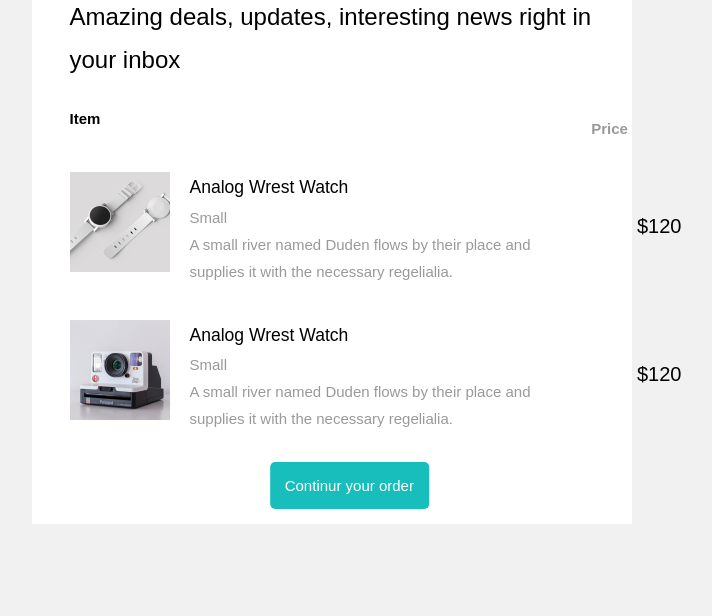
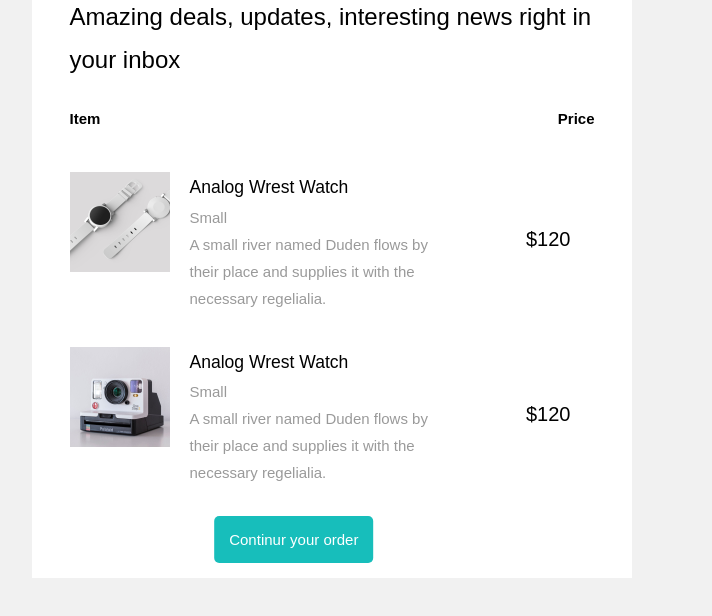
Before and after one commit to maysould/labwork, a plain HTML site: page lw/index.html in a window 1280 px wide. Shown: the part 160-776 px from the top of the page, without its empty margins (308-1020 px from the left). Drawn offline with Linux system fonts and the light colour scheme.

Commit message:
Add files via upload

```diff
--- a/lw/index.html
+++ b/lw/index.html
@@ -11,7 +11,7 @@
   <div class="container">
     <table>
       <tr>
-        <td  class="bg_whitee">
+        <td  class="bg_white">
 		      <table>
 		        <tr>
 			        <td class="logo">
@@ -34,10 +34,10 @@
 	    </tr>
     </table>
 
-    <table class="bg_whitee">
+    <table class="bg_white">
       <tr>
-		    <th class="bg_whitee_item">Item</th>
-		    <th class="bg_item_price">Price</th>
+		    <th class="bg_white_item">Item</th>
+		    <th class="bg_white_price">Price</th>
 	    </tr>
 	    <tr>
 		    <td>
--- a/lw/style.css
+++ b/lw/style.css
@@ -1,4 +1,4 @@
-html,body {
+html, body {
   margin: 0 auto !important;
   padding: 0 !important;
   height: 100% !important;
@@ -13,7 +13,7 @@ body {
   font-weight: 400;
   font-size: 15px;
   line-height: 1.8;
-	color: rgba(0,0,0,0.4);
+  color: rgba(0, 0, 0, 0.4);
 }
 
 table {
@@ -24,20 +24,18 @@ table {
   margin: 0 auto;
 }
 
-
-
 a {
   text-decoration: none;
+  padding-bottom: 15px;
 }
 
-
-.bg_whitee {
+.bg_white {
   background: #ffffff;
   padding: 1em 2.5em 0 0;
 }
 
-.bg_whitee td {
-  text-align:left;
+.bg_white td {
+  text-align: left;
   padding: 0 2.5em;
   width: 80%;
 }
@@ -80,7 +78,7 @@ h1, h2, h3, h4, h5, h6 {
 }
 
 .hero .text {
-	color: rgba(0,0,0,.3);
+  color: rgba(0, 0, 0, .3);
 }
 
 .hero .text h2 {
@@ -142,43 +140,48 @@ h1, h2, h3, h4, h5, h6 {
 
 .price {
   width: 20%;
-  text-align:left;
+  text-align: left;
   padding: 0 2.5em;
   color: #000;
   font-size: 20px;
 }
 
-.bg_whitee_item {
+.bg_white_item {
   width: 80%;
-  text-align:left;
+  text-align: left;
   padding: 0 2.5em;
   color: #000;
   padding-bottom: 20px;
 }
 
-._price {
+.bg_white_price {
   width: 20%;
-  text-align:right;
+  text-align: right;
   padding: 0 2.5em;
   color: #000;
   padding-bottom: 20px
 }
 
 /* iPhone 4, 4S, 5, 5S, 5C, and 5SE */
+
 @media only screen and (min-device-width: 320px) and (max-device-width: 374px) {
-  u ~ div .email-container {
+  u~div .email-container {
     min-width: 320px !important;
   }
 }
+
 /* iPhone 6, 6S, 7, 8, and X */
+
 @media only screen and (min-device-width: 375px) and (max-device-width: 413px) {
-  u ~ div .email-container {
+  u~div .email-container {
     min-width: 375px !important;
   }
 }
+
 /* iPhone 6+, 7+, and 8+ */
+
 @media only screen and (min-device-width: 414px) {
-  u ~ div .email-container {
+  u~div .email-container {
     min-width: 414px !important;
   }
 }
```
Lines whose indentation alone changed are shown as unchanged.
